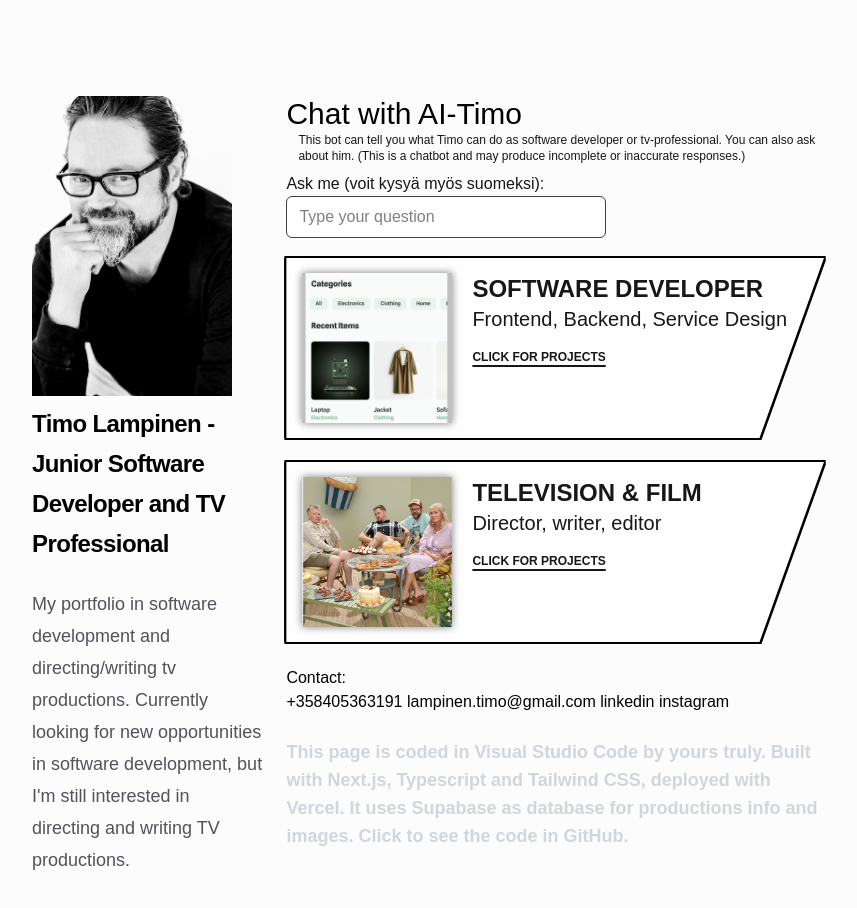
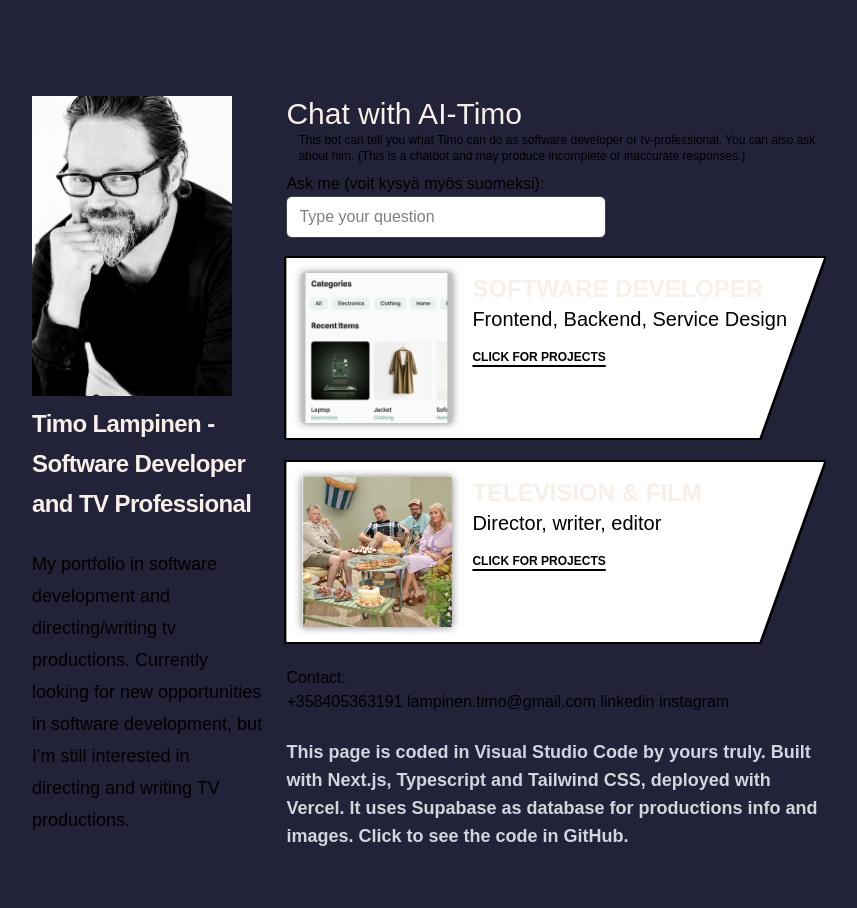
Before and after one commit to Hirvilampi/timo-portfolio, a Next.js app: page / in a window 1280 px wide. Shown: the top 908 px of the page, without its empty margins (224-1081 px from the left). Built offline with nearby package versions, Linux system fonts and the light colour scheme; no server answers.

Commit message:
started color coding on clobals and page.tsx

```diff
--- a/app/globals.css
+++ b/app/globals.css
@@ -1,8 +1,22 @@
 @import "tailwindcss";
 
 :root {
-  --background: #ffffff;
-  --foreground: #171717;
+  --background: #222238;
+  --surface: #f5e6da;
+  --text-primary: #f8efe8;
+  --text-secondary: #efd7c7;
+  --accent: #fff3ea;
+  --accent-strong: #ffe4d2;
+  --border-soft: #e1b79e;
+  --font-body: var(--font-inter);
+  --font-heading: var(--font-manrope);
+  --measure: 44rem;
+  --space-1: 0.5rem;
+  --space-2: 1rem;
+  --space-3: 1.5rem;
+  --space-4: 2rem;
+  --space-5: 3rem;
+  --space-6: 4rem;
 }
 
 @theme inline {
@@ -23,4 +37,7 @@ body {
   background: var(--background);
   color: var(--foreground);
   font-family: Arial, Helvetica, sans-serif;
+  h1,h2,h3,h4,h5,h6 {
+  color: var(--text-primary);
 }
+}
--- a/app/page.tsx
+++ b/app/page.tsx
@@ -12,8 +12,8 @@ export default function Home() {
   const chatDisclaimer: string = "This bot can tell you what Timo can do as software developer or tv-professional. You can also ask about him. (This is a chatbot and may produce incomplete or inaccurate responses.)";
   return (
     <>
-      <div className="flex min-h-screen items-start justify-center bg-zinc-50 font-sans dark:bg-black">
-        <main className="flex w-full max-w-4xl flex-col items-center py-24 px-16 bg-[rgb(252,252,252)] dark:bg-black sm:items-start ">
+      <div className="flex min-h-screen items-start justify-center font-sans ">
+        <main className="flex w-full max-w-4xl flex-col items-center py-24 px-16 sm:items-start ">
           <OnMouseOver>
             <div className="flex grid w-full max-w-4xl gap-6 sm:grid-cols-[30%_70%]">
               <section className="">
@@ -26,12 +26,12 @@ export default function Home() {
                 />
 
                 <div className="flex flex-col gap-6 text-left sm:items-start sm:text-left">
-                  <h1 className="max-w-xs text-lg sm:text-xl md:text-2xl font-semibold mt-2 leading-10 tracking-tight text-black dark:text-zinc-50">
-                    Timo Lampinen - Junior Software Developer and TV
+                  <h1 className="max-w-xs text-lg sm:text-xl md:text-2xl font-semibold mt-2 leading-10 tracking-tight">
+                    Timo Lampinen - Software Developer and TV
                     Professional
                   </h1>
 
-                  <p className="max-w-xs text-base sm:text-lg leading-8 text-zinc-600 dark:text-zinc-400 hover:animate-flash-once">
+                  <p className="max-w-xs text-base sm:text-lg leading-8 text-secondary hover:animate-flash-once">
                     My portfolio in software development and directing/writing
                     tv productions. Currently looking for new opportunities in
                     software development, but I'm still interested in directing
```
